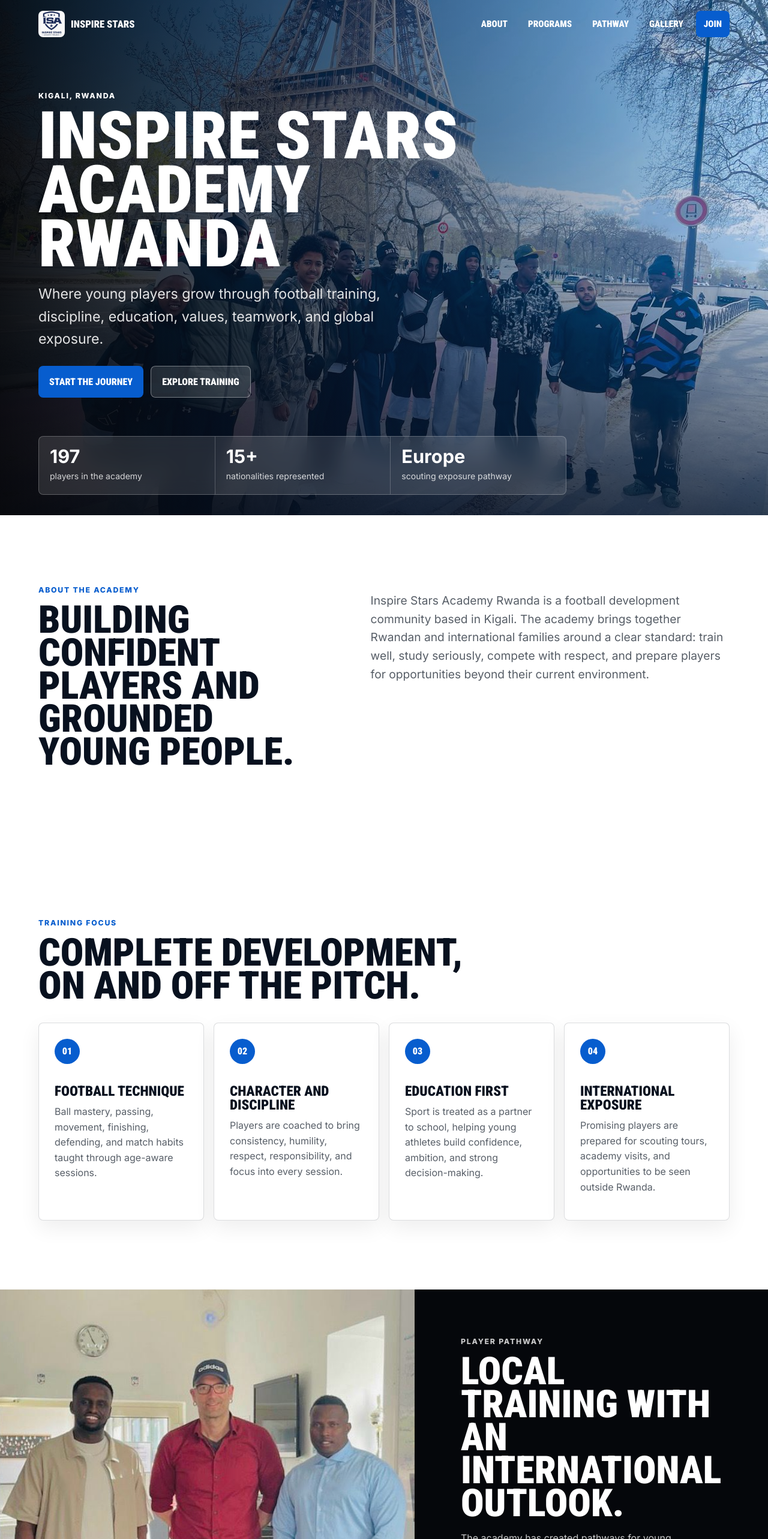
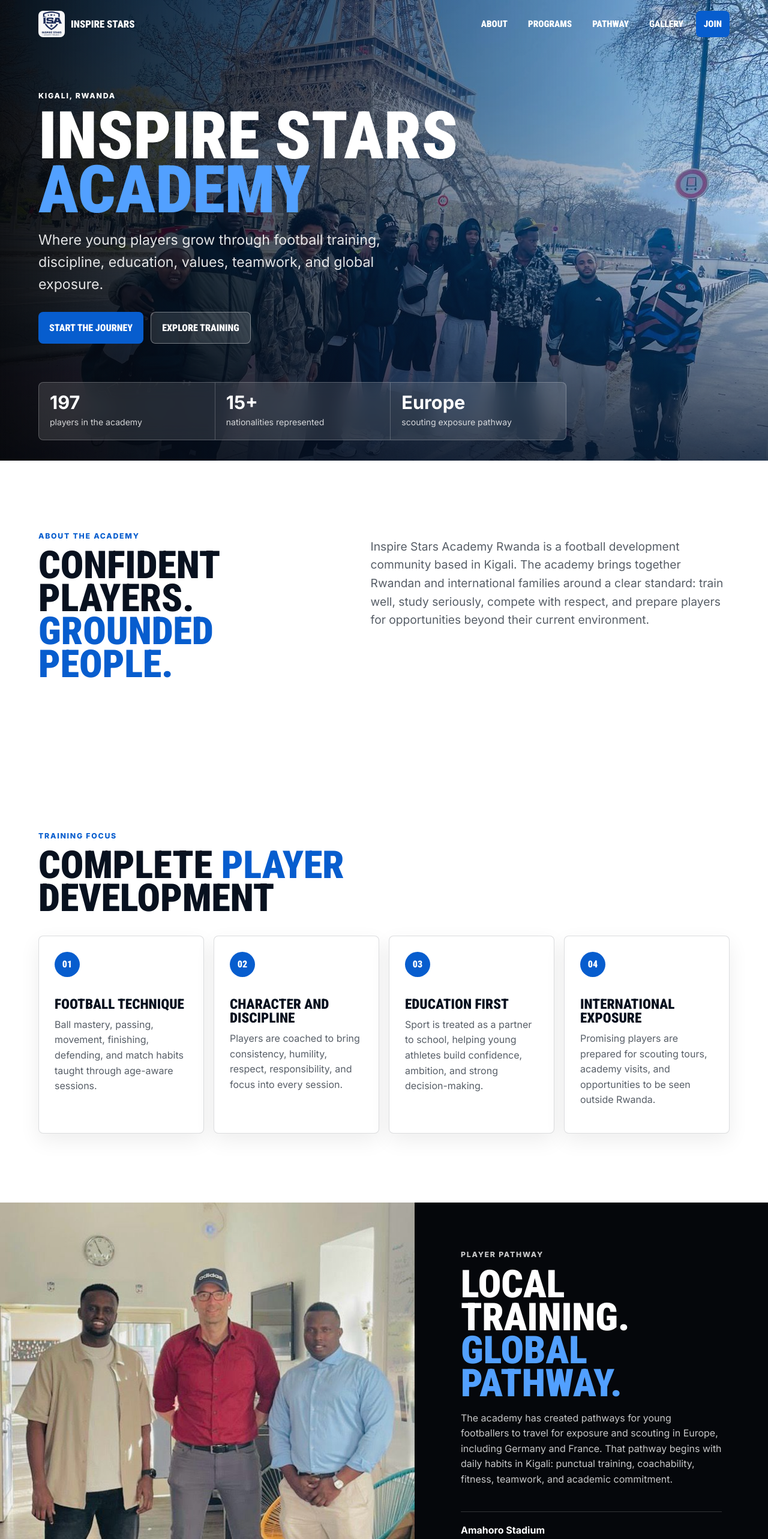
Before and after one commit to devtestor/Inspire_Stars_Academy, a React (Vite) app: page / in a window 1280 px wide. Shown: the top 2566 px of the page at 60% size. Built offline with nearby package versions, Linux system fonts and the light colour scheme.

Commit message:
Balance blue accents in headings

```diff
--- a/src/main.jsx
+++ b/src/main.jsx
@@ -124,7 +124,9 @@
       <div className="hero-shade" />
       <div className="hero-content">
         <p className="eyebrow">Kigali, Rwanda</p>
-        <h1>Inspire Stars Academy Rwanda</h1>
+        <h1>
+          Inspire Stars <span className="heading-blue">Academy</span>
+        </h1>
         <p className="hero-copy">
           Where young players grow through football training, discipline, education, values, teamwork, and global exposure.
         </p>
@@ -155,7 +157,9 @@
       <div className="section-inner">
         <div className="section-heading">
           <p className="eyebrow dark">Training focus</p>
-          <h2>Complete development, on and off the pitch.</h2>
+          <h2>
+            Complete <span className="heading-blue">Player</span> Development
+          </h2>
         </div>
         <div className="program-grid">
           {programs.map((program, index) => (
@@ -179,7 +183,9 @@
       </div>
       <div className="feature-copy">
         <p className="eyebrow">Player pathway</p>
-        <h2>Local training with an international outlook.</h2>
+        <h2>
+          Local Training. <span className="heading-blue">Global Pathway.</span>
+        </h2>
         <p>
           The academy has created pathways for young footballers to travel for exposure and scouting in Europe, including
           Germany and France. That pathway begins with daily habits in Kigali: punctual training, coachability, fitness,
@@ -204,7 +210,9 @@
       <div className="section-inner values-grid">
         <div className="value-intro">
           <p className="eyebrow dark">Academy values</p>
-          <h2>The standard is bigger than talent.</h2>
+          <h2>
+            Standards Over <span className="heading-blue">Talent</span>
+          </h2>
         </div>
         <div className="value-list">
           {values.map((value) => (
@@ -225,7 +233,9 @@
       <div className="section-inner">
         <div className="section-heading compact">
           <p className="eyebrow">Moments</p>
-          <h2>Training, recognition, travel, and team pride.</h2>
+          <h2>
+            Academy <span className="heading-blue">Moments</span>
+          </h2>
         </div>
         <div className="photo-grid">
           {gallery.map((photo) => (
@@ -242,7 +252,9 @@
     <section className="join-section" id="join">
       <div className="join-content">
         <p className="eyebrow dark">Join the academy</p>
-        <h2>Ready to train with purpose?</h2>
+        <h2>
+          Train With <span className="heading-blue">Purpose</span>
+        </h2>
         <p>
           Families, young players, partners, and scouts can connect with Inspire Stars Academy Rwanda through Instagram
           for registration questions, training updates, and program information.
@@ -287,7 +299,9 @@
           <div className="section-inner intro-grid">
             <div>
               <p className="eyebrow dark">About the academy</p>
-              <h2>Building confident players and grounded young people.</h2>
+              <h2>
+                Confident Players. <span className="heading-blue">Grounded People.</span>
+              </h2>
             </div>
             <p>
               Inspire Stars Academy Rwanda is a football development community based in Kigali. The academy brings
--- a/src/styles.css
+++ b/src/styles.css
@@ -204,6 +204,16 @@
   line-height: 0.82;
   letter-spacing: 0;
   text-transform: uppercase;
+}
+
+.heading-blue {
+  color: var(--blue);
+}
+
+.hero .heading-blue,
+.feature-section .heading-blue,
+.gallery-section .heading-blue {
+  color: #52a0ff;
 }
 
 h2 {
```
